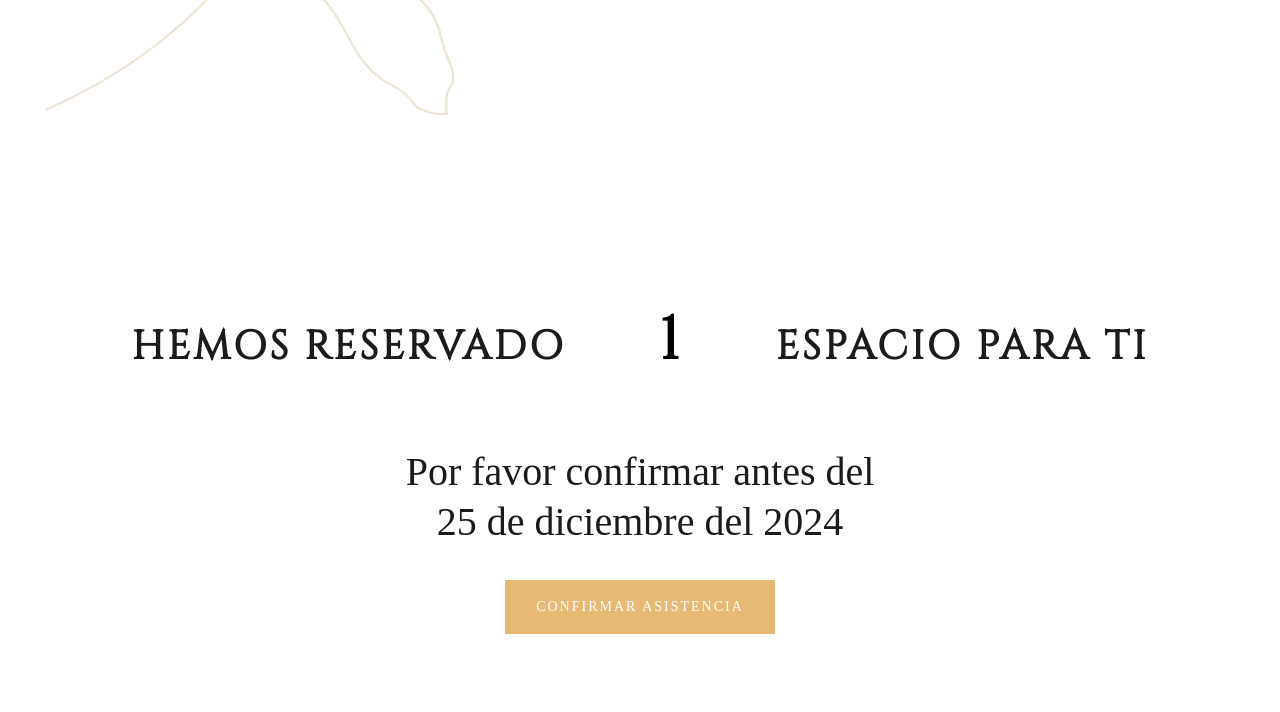
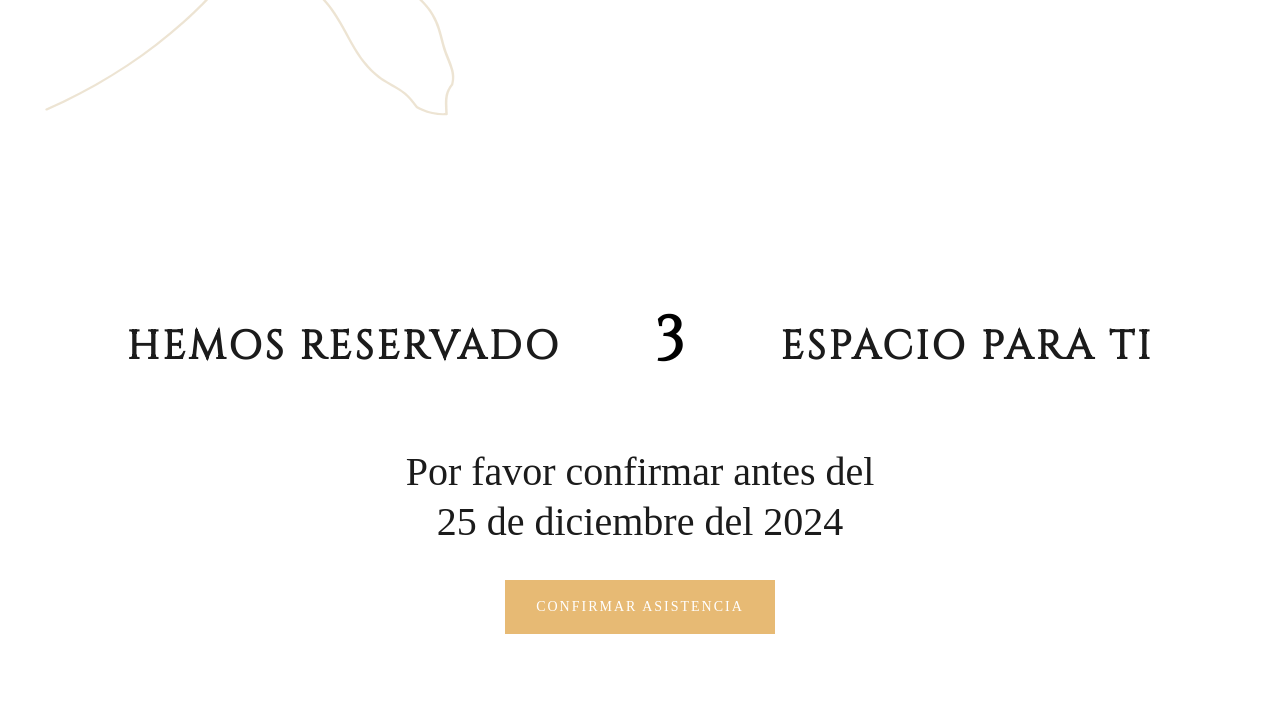
Before and after one commit to KevinyDariana/boda, a plain HTML site: page index.html in a window 1280 px wide. Shown: the part 8208-8920 px from the top of the page. Drawn offline with Linux system fonts and the light colour scheme.

Commit message:
Completed 3

```diff
--- a/index.html
+++ b/index.html
@@ -503,7 +503,7 @@
                 <div class="col-md-12 text-center">
                     <h6 class="text-center responsive-text">
                         <span class="line-1">HEMOS RESERVADO</span>
-                        <span class="line-2 number-highlight">1</span>
+                        <span class="line-2 number-highlight">3</span>
                         <span class="line-3">ESPACIO PARA TI</span>
                     </h6>
                 </div>
```
